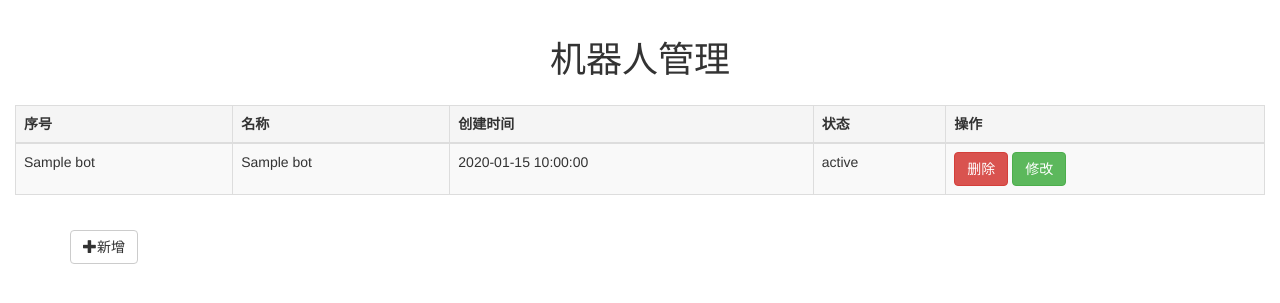
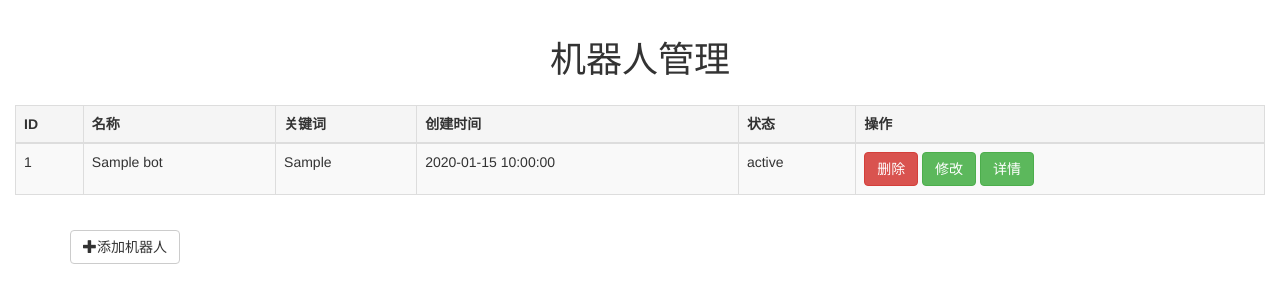
Before and after one commit to pmzzzz/zfre, a Flask app: template templates/manage2.html in a window 1280 px wide. Shown: the part 52-355 px from the top of the page. Run offline with Flask 2, Linux system fonts and the light colour scheme; the template is opened without the code that fills it: most values are stand-ins (such as "Sample title", 1, 10 or a date in 2020); some libraries are stand-ins or nearby versions.

Commit message:
添加详情模块

```diff
--- a/app.py
+++ b/app.py
@@ -87,7 +87,7 @@ def manage():
         if len(bots) >= 1:
             bots = [Bot(bot_id=bot[0], url=bot[1], secret=bot[2], name=bot[3], status=bot[4], kw=bot[5], period=bot[6],
                         send_time=bot[7], user_id=bot[8], create_time=bot[9], site=bot[10]) for bot in bots]
-
+        print(bots[0].status, 'dsdwedei问问去')
         # bot = Bot(1, '123.com', 'se2448yb', '人社')
         # bots = [bot, bot, bot]
         #     name, url, secret, bot_id, user_id, status, kw = '大数据', site = '人设', period = 1, send_time = '09:00'
@@ -126,5 +126,11 @@ def logout():
     return redirect(url_for('login'))
 
 
+@app.route('/bot_info/<int:id>')
+@login_required
+def bot_info(id):
+    return str(id) + '的详情'
+
+
 if __name__ == '__main__':
     app.run(debug=True)
--- a/models.py
+++ b/models.py
@@ -32,7 +32,7 @@ class Bot:
     def __init__(self, name, url, secret, bot_id, user_id, status, kw='大数据', site='人设', period=1, send_time='09:00',
                  create_time=time.strftime("%Y-%m-%d %H:%M:%S", time.localtime())):
         self.create_time = create_time
-        self.status = EXC
+        self.status = status
         self.url = url
         self.secret = secret
         self.name = name
@@ -40,6 +40,7 @@ class Bot:
         self.user_id = user_id
         self.period = period
         self.send_time = send_time
+        self.kw = kw
 
     @classmethod
     def get(cls, bot_id):
--- a/templates/manage2.html
+++ b/templates/manage2.html
@@ -42,10 +42,10 @@
 <div class="panel-body">
     <table width="100%" class="table table-striped table-bordered table-hover" id="dataTables-example">
     <thead>
-        <th class="active">序号</th>
+        <th class="active">ID</th>
 {#        <th class="active">No</th>#}
         <th class="active">名称</th>
-{#        <th class="active">备注</th>#}
+        <th class="active">关键词</th>
         <th class="active">创建时间</th>
         <th class="active">状态</th>
         <th class='active'>操作</th>
@@ -53,8 +53,9 @@
     {% if bots %}
 {% for i,bot in bots %}
     <tr>
-        <td>{{ i }}</td>
+        <td>{{ bot.id }}</td>
         <td> {{ bot.name }}</td>
+        <td> {{ bot.kw }}</td>
         <td> {{ bot.create_time }}</td>
         <td> {{ bot.status }}</td>
          <td>
@@ -62,6 +63,7 @@
                     <a href="{{ url_for('delete_bot', id=bot.id) }}" class="btn btn-danger" role ="button">删除</a>
 {#                    {% else %}#}
                     <a href="{{ url_for('modify_bot', id=bot.id) }}" class="btn btn-success" role ="button">修改</a>
+                    <a href="{{ url_for('bot_info', id=bot.id) }}" class="btn btn-success" role ="button">详情</a>
 {#                    {% endif %}#}
                 </td>
     {% endfor %}
@@ -75,7 +77,7 @@
     <div class="container">
        <div id="toolbar" class="btn-group">
             <button id="btn_add" type="button" class="btn btn-default">
-                <span class="glyphicon glyphicon-plus" aria-hidden="true"></span>新增
+                <span class="glyphicon glyphicon-plus" aria-hidden="true"></span>添加机器人
             </button>
     </div>
 
```
